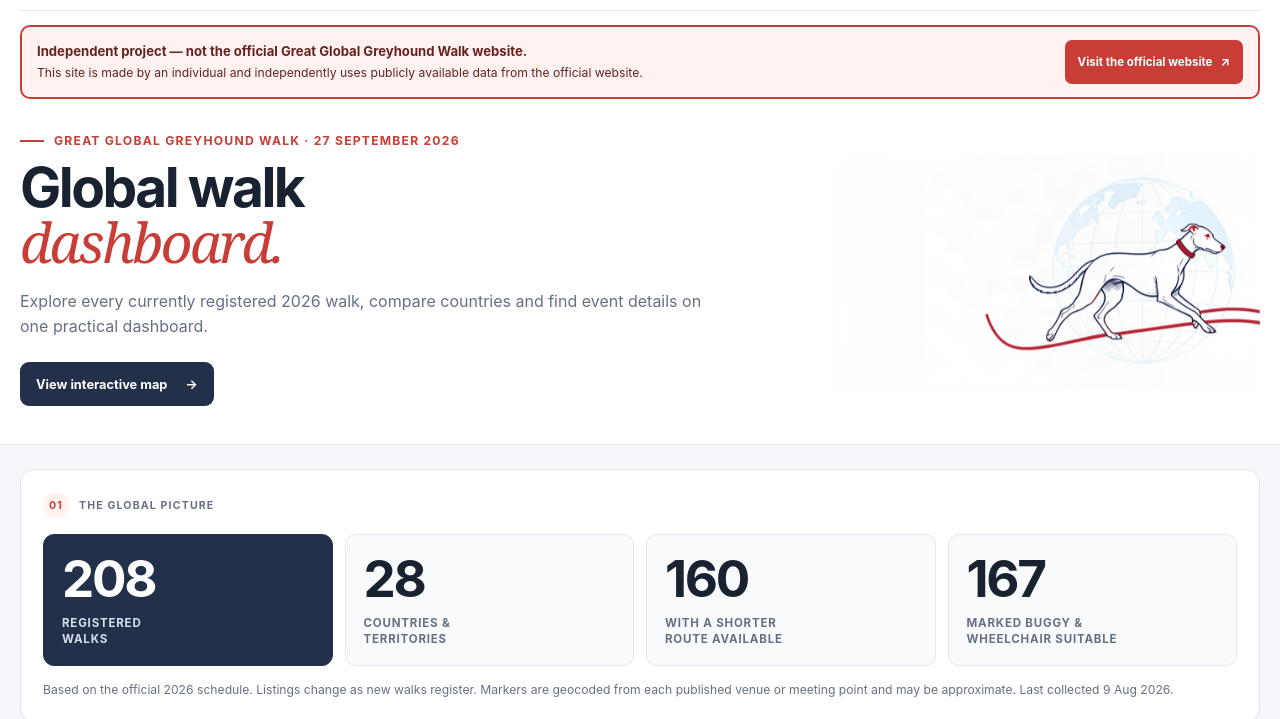
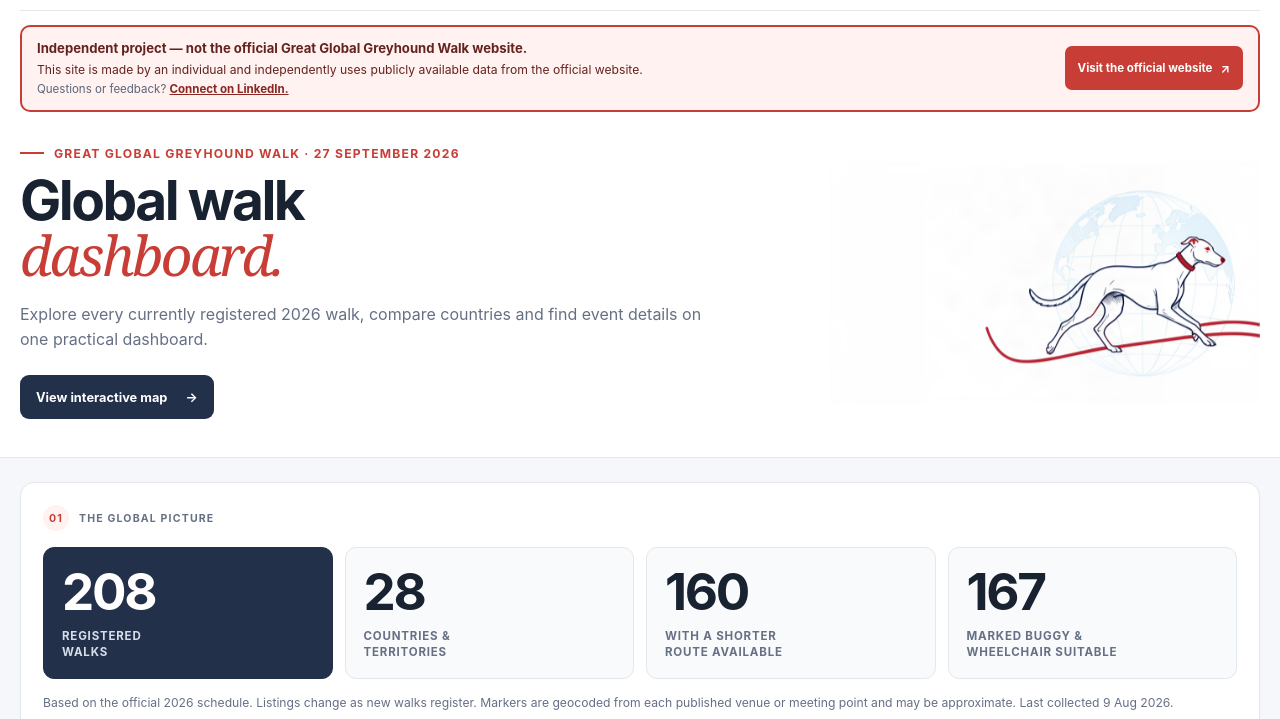
Before and after one commit to WallyWebdev/gggw-stats, an Astro site: page / in a window 1280 px wide. Shown: the part 57-776 px from the top of the page. Built offline with nearby package versions, Linux system fonts and the light colour scheme; Astro itself is replaced by a stand-in of ours.

Commit message:
feat: add LinkedIn contact link

```diff
--- a/src/pages/index.astro
+++ b/src/pages/index.astro
@@ -59,6 +59,7 @@
         <div>
           <strong>Independent project — not the official Great Global Greyhound Walk website.</strong>
           <span>This site is made by an individual and independently uses publicly available data from the official website.</span>
+          <p class="notice-contact">Questions or feedback? <a href="https://au.linkedin.com/in/nathanoldfield" target="_blank" rel="noopener">Connect on LinkedIn.</a></p>
         </div>
         <a href="https://greatglobalgreyhoundwalk.co.uk/" target="_blank" rel="noopener">Visit the official website <span aria-hidden="true">↗</span></a>
       </aside>
--- a/src/styles/global.css
+++ b/src/styles/global.css
@@ -49,8 +49,10 @@
   .independence-notice > div { display: grid; gap: 3px; }
   .independence-notice strong { font-size: .82rem; line-height: 1.35; }
   .independence-notice span { font-size: .76rem; line-height: 1.4; }
-  .independence-notice a { min-height: 44px; flex: 0 0 auto; padding: 0 13px; display: inline-flex; align-items: center; gap: 8px; border-radius: 7px; color: #fff; background: var(--red); text-decoration: none; font-size: .72rem; font-weight: 750; white-space: nowrap; }
-  .independence-notice a:hover { background: #a82f29; }
+  .notice-contact { color: var(--subtle); font-size: .72rem; line-height: 1.4; }
+  .notice-contact a { color: #8a2722; font-weight: 750; }
+  .independence-notice > a { min-height: 44px; flex: 0 0 auto; padding: 0 13px; display: inline-flex; align-items: center; gap: 8px; border-radius: 7px; color: #fff; background: var(--red); text-decoration: none; font-size: .72rem; font-weight: 750; white-space: nowrap; }
+  .independence-notice > a:hover { background: #a82f29; }
 
   .hero-grid { width: min(1240px, calc(100% - 40px)); min-height: 310px; margin: 0 auto; padding: 34px 0 38px; display: grid; grid-template-columns: minmax(0, 1fr) minmax(300px, 430px); align-items: center; gap: 46px; }
   .eyebrow { display: flex; align-items: center; gap: 10px; margin-bottom: 13px; color: var(--red); font-size: .76rem; text-transform: uppercase; letter-spacing: .1em; font-weight: 750; }
```
Also changed, not shown: tests/site.spec.ts (+1 -0 lines).
